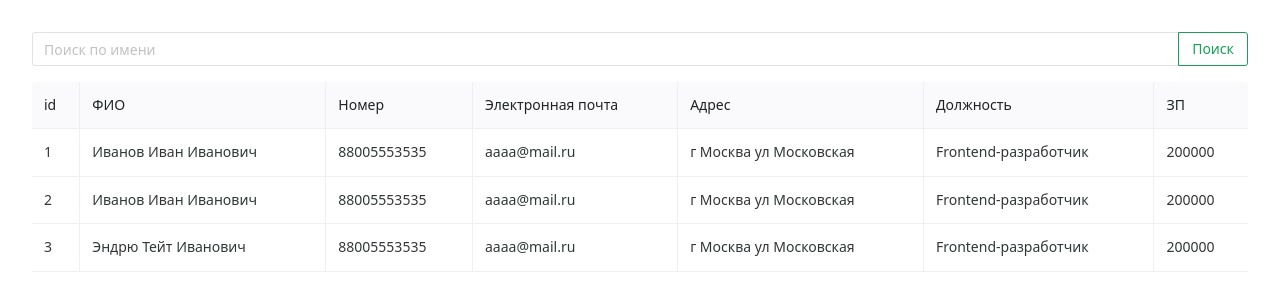
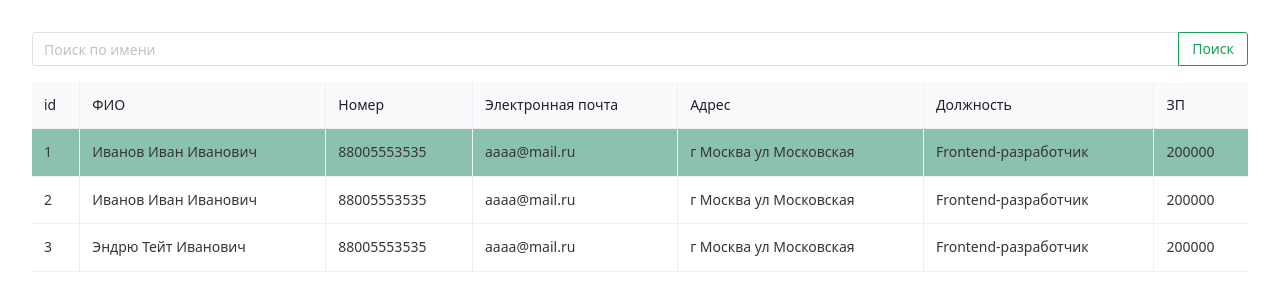
Before and after one commit to yakovlavrinov/vue-examples, a Vue app: page / in a window 1280 px wide. In both pictures the pointer is over the element 56 px from the left and 153 px from the top of the page. Shown: the top 300 px of the page. Built offline with nearby package versions, Linux system fonts and the light colour scheme.

Commit message:
add hover effect for rows

```diff
--- a/src/widgets/user-table/ui/UserTableRows.vue
+++ b/src/widgets/user-table/ui/UserTableRows.vue
@@ -7,7 +7,6 @@ interface Props {
 }
 
 const props = defineProps<Props>();
-
 </script>
 
 <template>
@@ -20,4 +19,13 @@ const props = defineProps<Props>();
   </tbody>
 </template>
 
-<style scoped></style>
+<style scoped>
+tr td {
+  transition: background-color 0.7s ease;
+}
+
+tr:hover td {
+  background-color: rgba(29, 131, 97, 0.5);
+  cursor: pointer;
+}
+</style>
```
